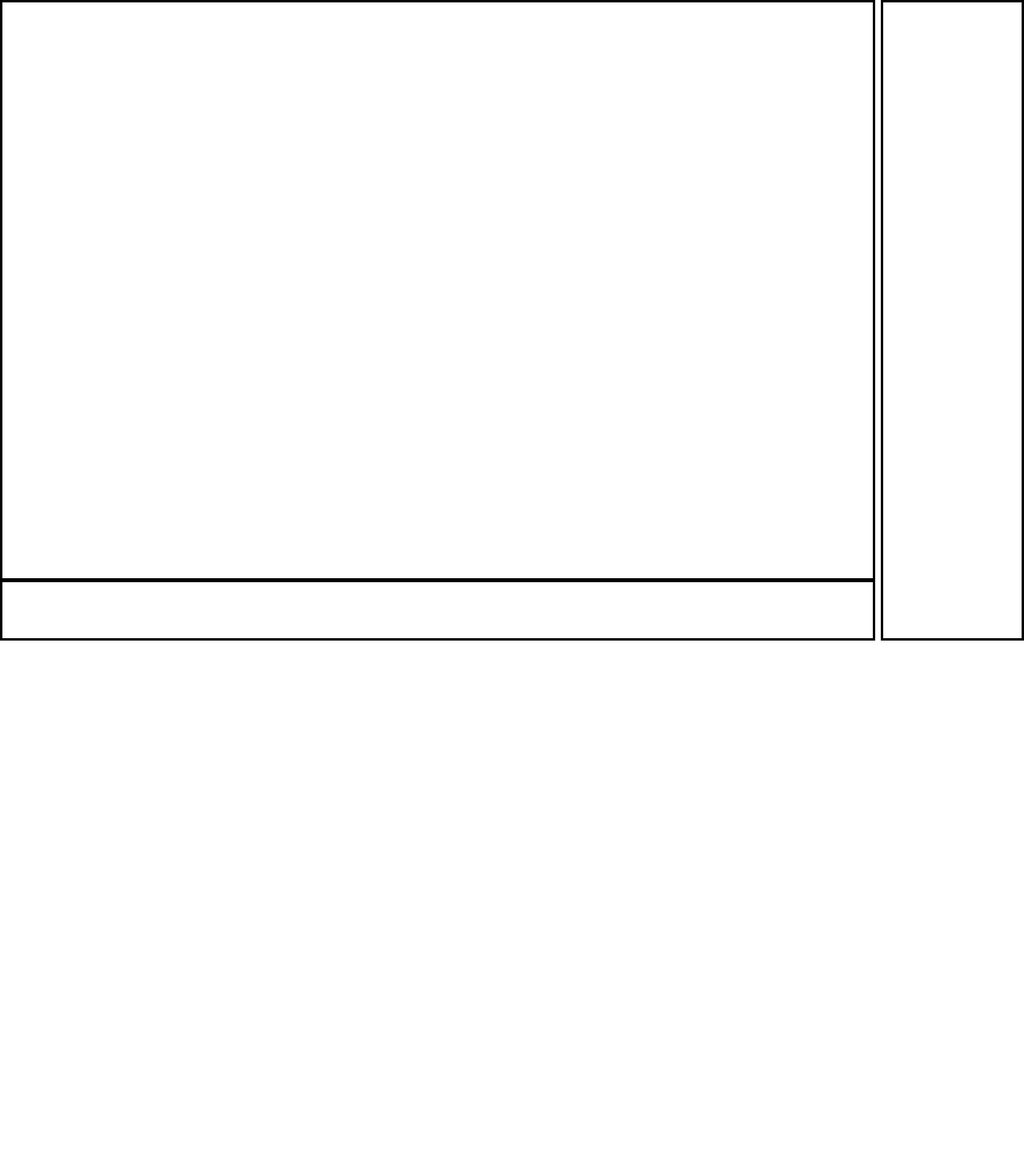
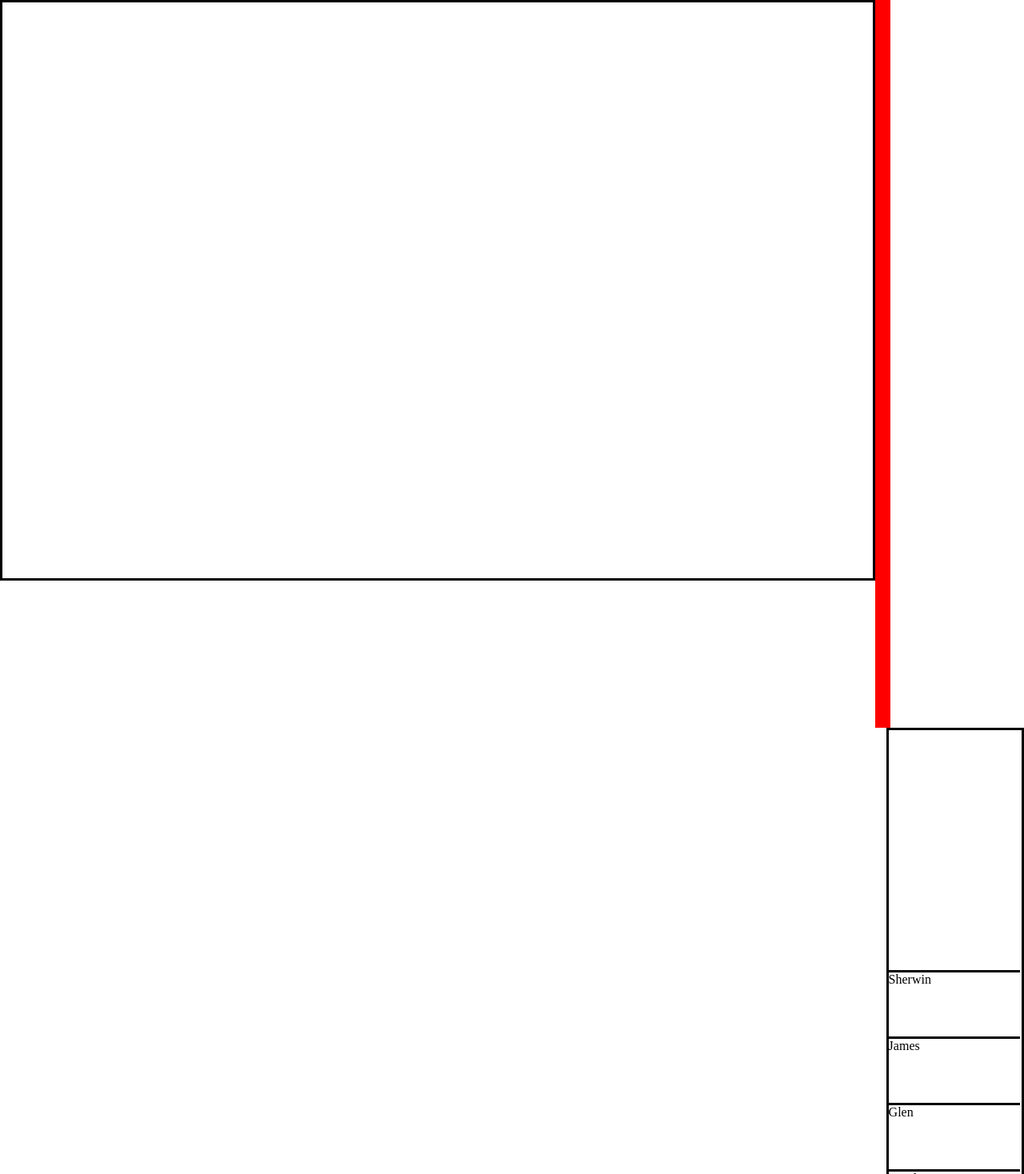
Before and after one commit to sherwinchiu/dnd-oneshot, a plain HTML site: page index.html in a window 1280 px wide. Shown: the top 1468 px of the page at 80% size. Before the commit the page ends 801 px from the top, so only its background shows below. Drawn offline with Linux system fonts and the light colour scheme.

Commit message:
Setting up more structure

```diff
--- a/index.html
+++ b/index.html
@@ -11,8 +11,18 @@
     </head>
     <body>
         <div id="main-screen"></div>
-        <div id="side-screen"></div>
+        <div id="countdown-bar"></div>
+        <div id="side-screen">
+            <div id="pfp"></div>
+            <div class="player">Sherwin</div>
+            <div class="player">James</div>
+            <div class="player">Glen</div>
+            <div class="player">Nicolas</div>
+            <div class="player">Lilah</div>
+            <div class="player">Sasha</div>
+        </div>
         <div id="tool-bar"></div>
+
         <script src="" async defer></script>
     </body>
 </html>
--- a/styles.css
+++ b/styles.css
@@ -1,15 +1,23 @@
 html, body {
     margin:0;
     padding:0;
+}
+.player{
+    border:solid;
+    border-left: none;
+    border-right: none;
+    border-top: none;
+    width: 99%;
+    height: 10vh;
 }
 #main-screen{
     border: solid black;
     margin: none;
     padding:  none;
-    display: inline-block;
     width: 85%;
     height: 90vh;
-    position: relative;
+    display: block;
+    float: left;
 }
 #tool-bar{
     border: solid black;
@@ -17,19 +25,39 @@ html, body {
     margin-top: -5px;
     margin-bottom: -10px;
     padding:  none;
-    display: inline-block;
     width: 85%;
-    height: 8.8vh;
+    height: 9vh;
+    display: block;
+    float: left;
+    border-right-width: 30px
 }
 #side-screen{
     border: solid black;
     margin: none;
-    margin-bottom: -10px;
-    z-index: 999;
     padding:  none;
+    margin-left: -3px;
+    width: 13%;
+    height: 99.35vh;
+    float: right;
     display: block;
-    float: right;
-    width: 13.5%;
-    height: 99.35vh;
-
 }
+#countdown-bar{
+    background-color: red;
+    width: 1.5%;
+    border-top-style: solid;
+    border-top-color: white; /*Going to use border-top-width and height to make a moving bar*/
+    border-top-width: 0px;
+    height: 910px;
+    margin: none;
+    padding:  none;
+    float: left;
+    display:block;
+}
+#pfp{
+    border:solid;
+    border-left: none;
+    border-right: none;
+    border-top: none;
+    width: 99%;
+    height: 37.5vh;
+}
```
